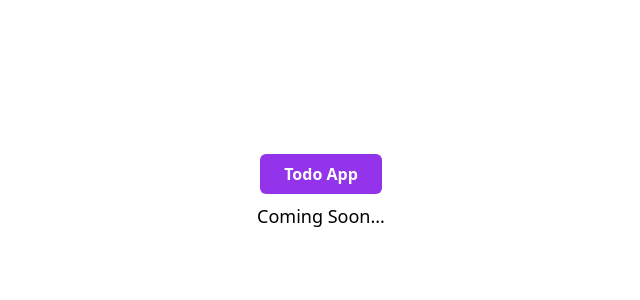
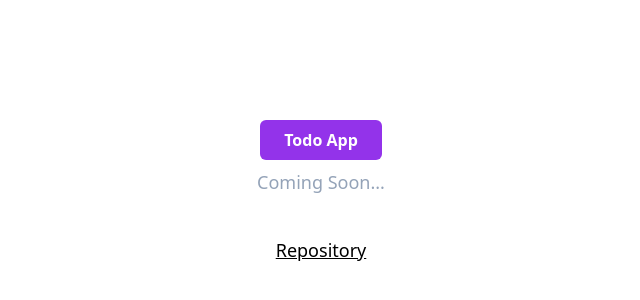
Before and after one commit to taishinaritomi/toys-box, a Next.js app: page / in a window 1280 px wide. Shown: the part 208-508 px from the top of the page, without its empty margins (319-959 px from the left). Built offline with nearby package versions, Linux system fonts and the light colour scheme.

Commit message:
update Home

```diff
--- a/src/views/Home/Home.tsx
+++ b/src/views/Home/Home.tsx
@@ -8,7 +8,10 @@ const Home = () => {
           Todo App
         </a>
       </Link>
-      <p className="text-lg ">Coming Soon...</p>
+      <p className="text-lg text-slate-400">Coming Soon...</p>
+      <a className="mt-8 text-lg underline" href="https://github.com/taishinaritomi/toys-box">
+        Repository
+      </a>
     </div>
   )
 }
```
